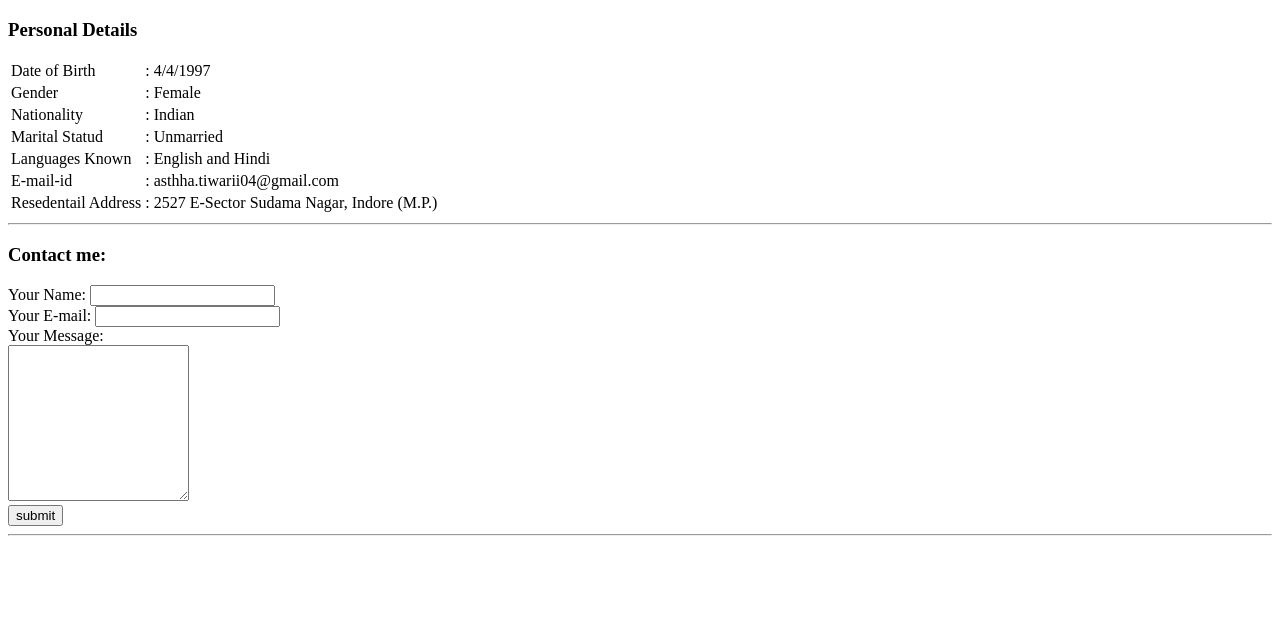
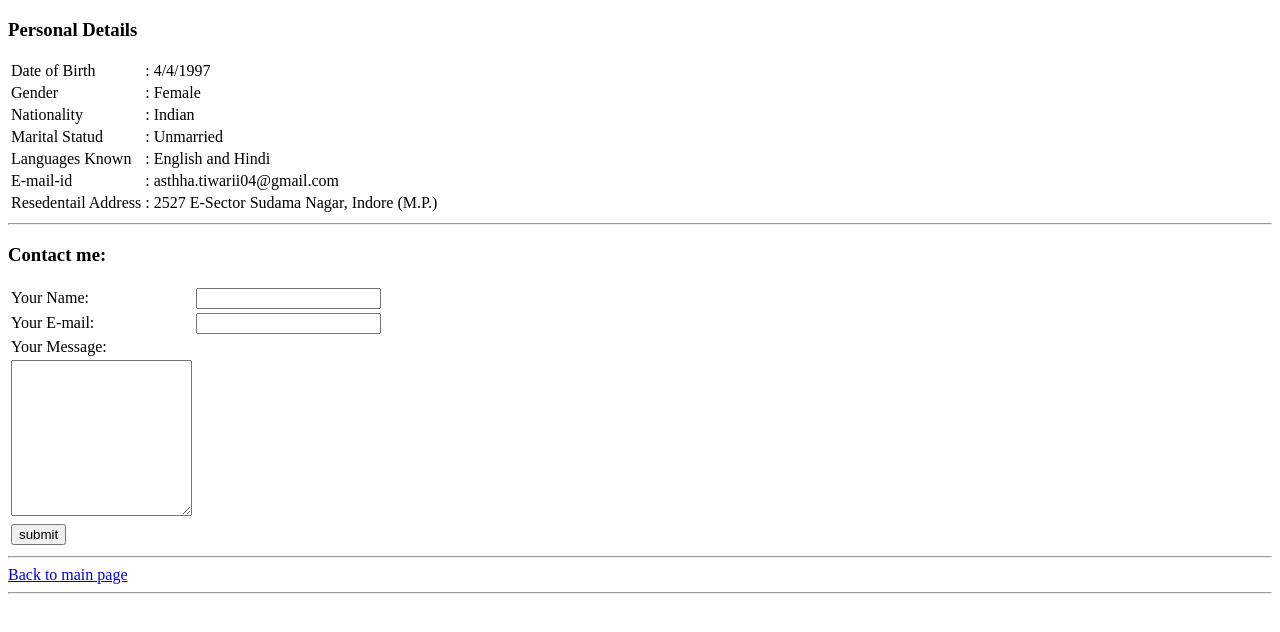
Before and after one commit to Astha-T/cv, a plain HTML site: page Personal and Contact Details.html in a window 1280 px wide. Drawn offline with Linux system fonts and the light colour scheme.

Commit message:
Update Personal and Contact Details.html

```diff
--- a/Personal and Contact Details.html
+++ b/Personal and Contact Details.html
@@ -3,6 +3,7 @@
        <head>
        <meta charset="utf-8">
        <title> 🤍 Personal and Contact Details 🤍 </title>
+       <link rel="stylesheet" href="style.css">
        </head>
        <body>
         <h3> Personal Details </h3>
@@ -20,7 +21,7 @@
            <tr>
             <td> Nationality</td>
             <td> :</td>
-            <td> Indian</td>
+              <td> Indian</td>
            </tr>
            <tr>
             <td> Marital Statud</td>
@@ -46,18 +47,28 @@
          <hr>
          <h3>Contact me:</h3>
            <form action="mailto:asthha.tiwarii04@gmail.com" method="post" enctype="text/plain">
-              <lable>Your Name:</lable>
-              <input type="text" name="yourname" value="">
-              <br>
-              <lable>Your E-mail:</lable>
-              <input type="text" name="yourEmail" value="">
-              <br>
-              <lable>Your Message:</lable>
-              <br>
-              <textarea name="yourMessage" rows="10" cols="20"></textarea>
-              <br>
-               <input type="submit" value="submit">
+            <table>
+               <tr>
+             <td> <lable>Your Name:</lable> </td>
+             <td><input type="text" name="yourname" value=""> </td>
+            </tr>
+            <tr>
+             <td> <lable>Your E-mail:</lable></td>
+             <td> <input type="text" name="yourEmail" value=""> </td>
+            </tr>
+            <tr>
+             <td><lable>Your Message:</lable></td>
+            </tr>
+            <tr>
+             <td> <textarea name="yourMessage" rows="10" cols="20"></textarea></td>
+            </tr>
+            <tr>
+              <td><input type="submit" value="submit"> </td>
+            </tr>
+            </table>
            </form>
+           <hr>
+           <a href="index.html">Back to main page</a>
            <hr>
        </body>
     </html>
```
